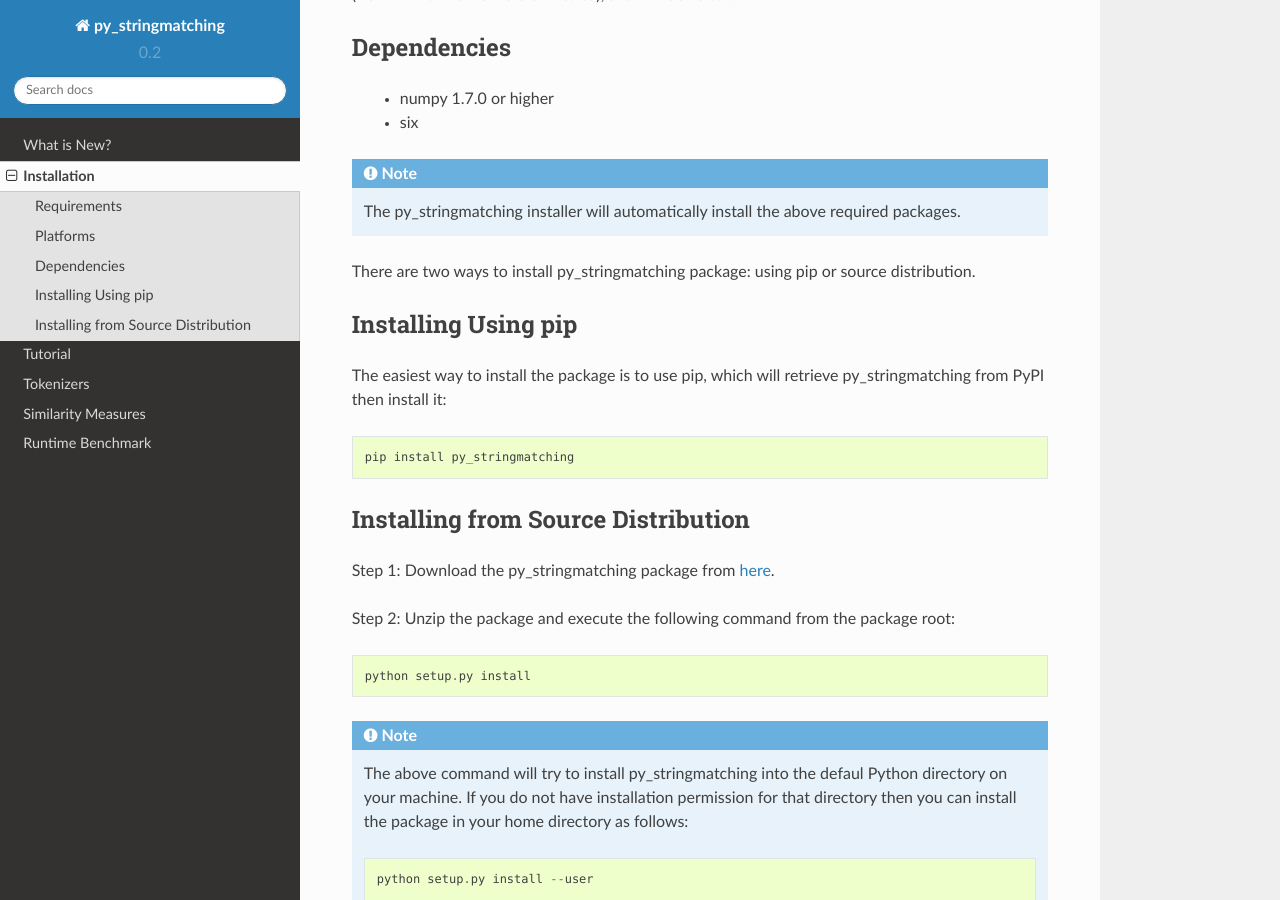
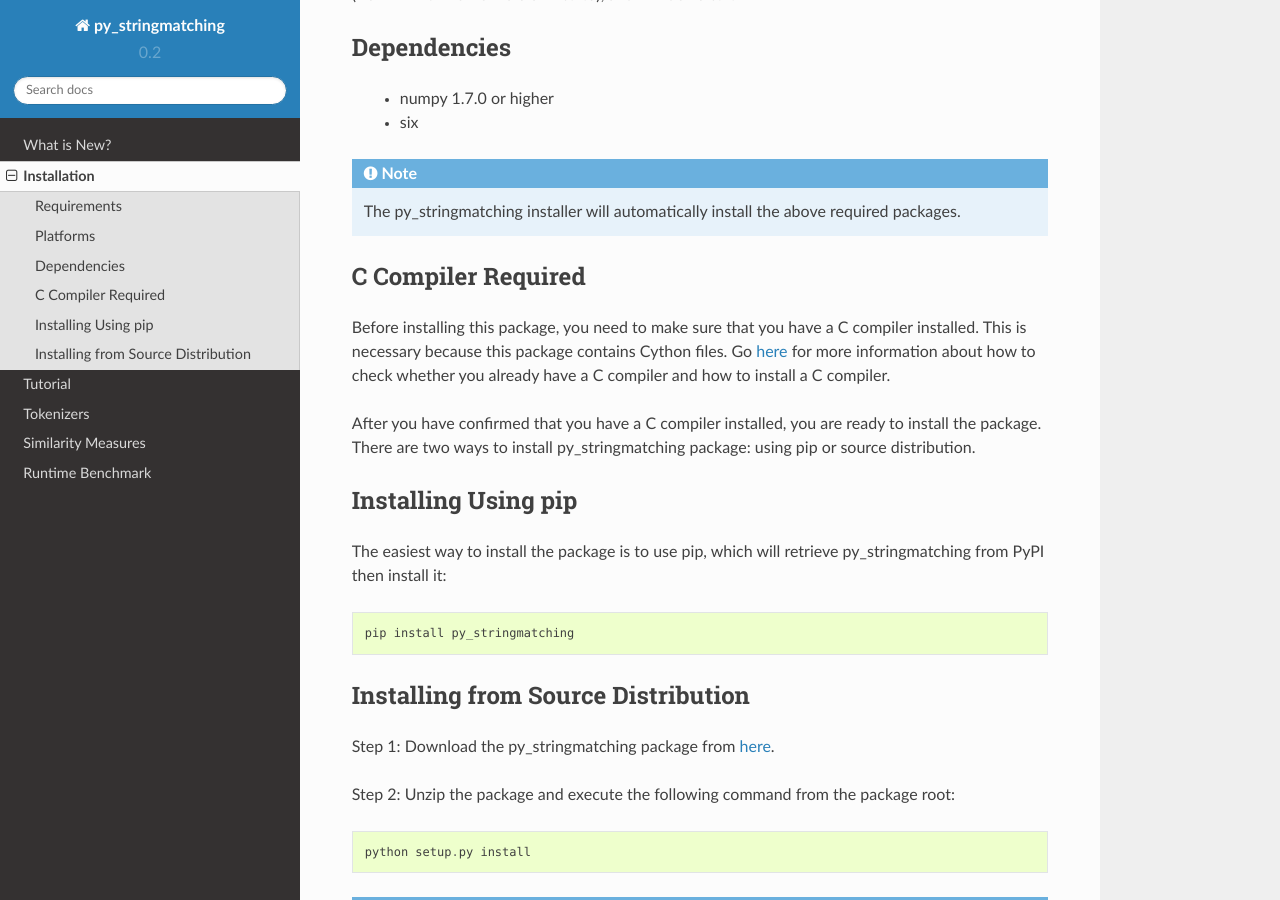
Before and after one commit to wynksaiddestroy/py_stringmatching, a Sphinx documentation site: the page built from docs/Installation.rst, in a window 1280 px wide and 900 px high, scrolled down 409 px. Built offline with Sphinx 7.4.7 and the Read the Docs theme 2.0.0, drawn with Linux system fonts in a browser that asks for light colours.

Commit message:
Added warning about C compiler.

```diff
--- a/docs/Installation.rst
+++ b/docs/Installation.rst
@@ -20,7 +20,11 @@ Dependencies
 
      The py_stringmatching installer will automatically install the above required packages.
 
-There are two ways to install py_stringmatching package: using pip or source distribution.
+C Compiler Required
+-------------------
+Before installing this package, you need to make sure that you have a C compiler installed. This is necessary because this package contains Cython files. Go `here <https://sites.google.com/site/anhaidgroup/projects/magellan/issues>`_ for more information about how to check whether you already have a C compiler and how to install a C compiler.
+
+After you have confirmed that you have a C compiler installed, you are ready to install the package. There are two ways to install py_stringmatching package: using pip or source distribution.
 
 Installing Using pip
 --------------------
```
